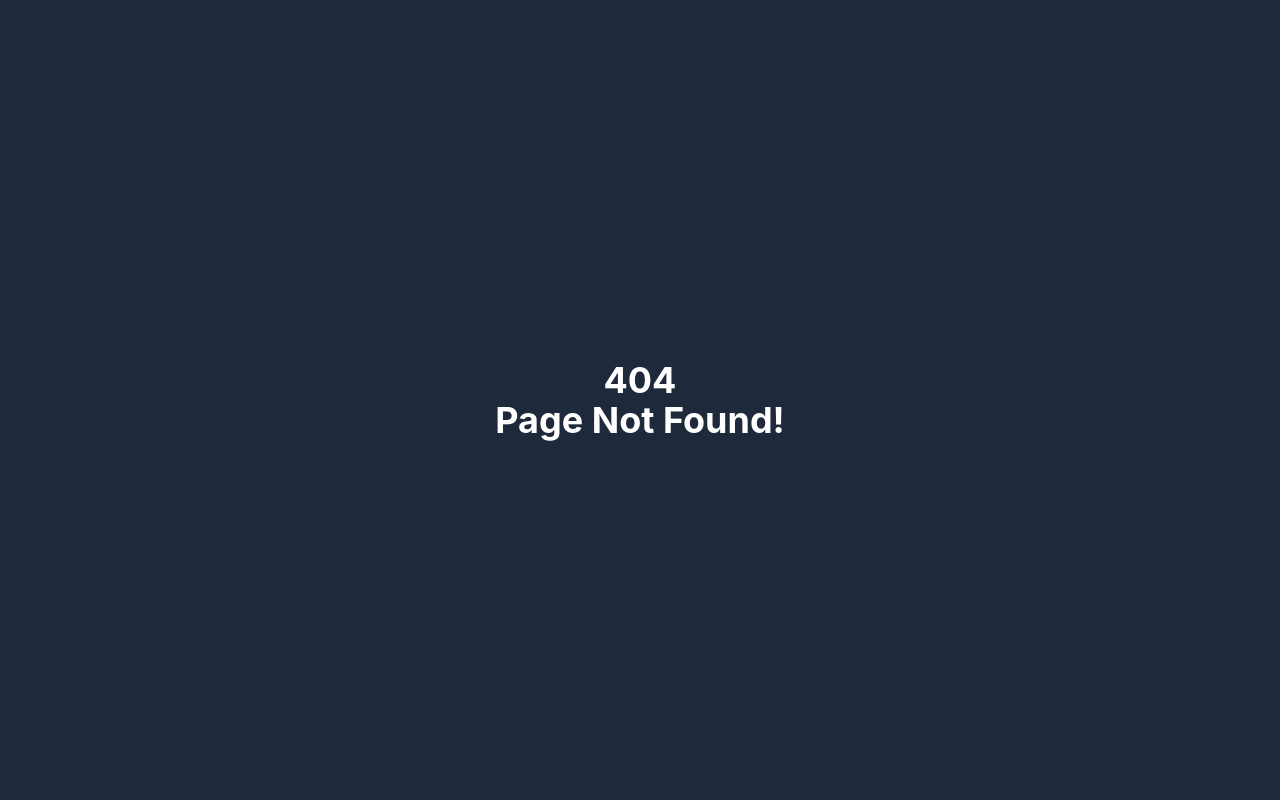
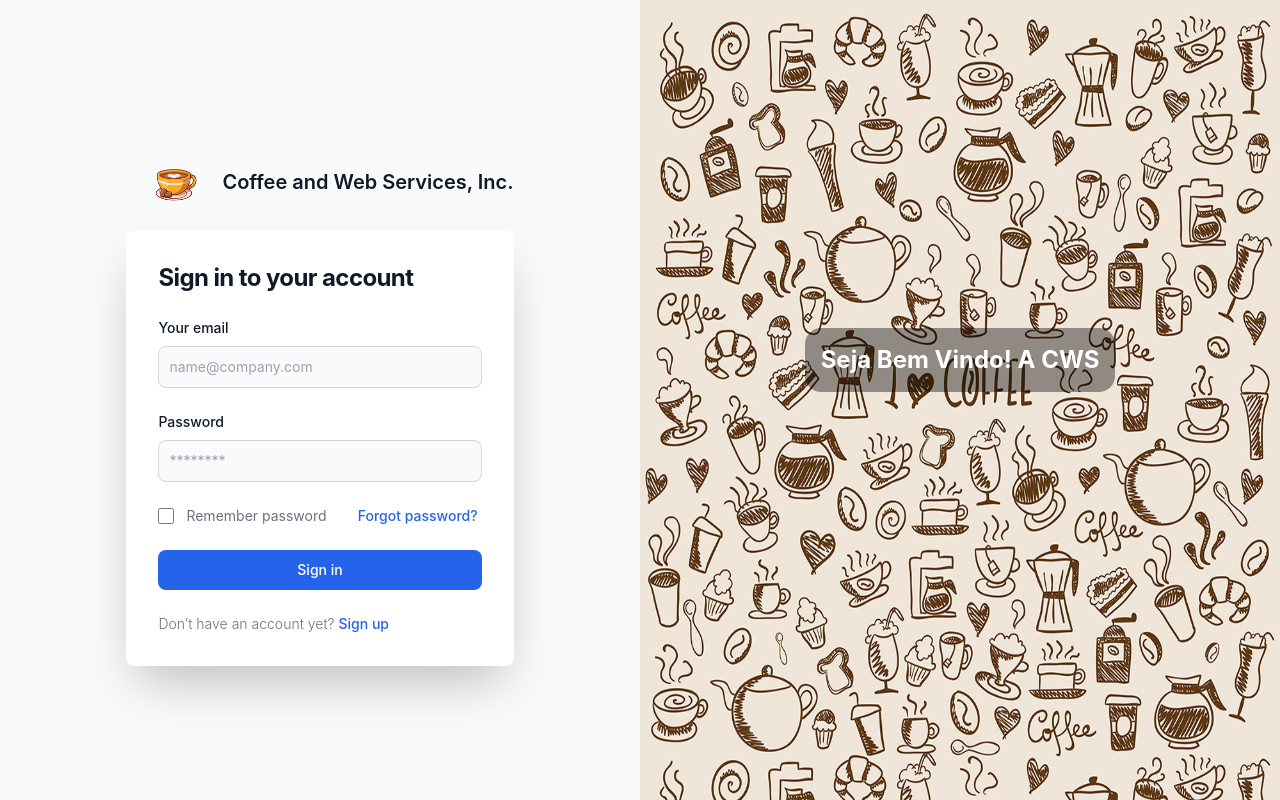
Before and after one commit to Bruno-GSilva/Coffee-Web-Service, a React (Vite) app: page /login in a window 1280 px wide. Before the commit this address had no page. Built offline with nearby package versions, Linux system fonts and the light colour scheme.

Commit message:
feat: waysprotects

```diff
--- a/src/App.tsx
+++ b/src/App.tsx
@@ -1,12 +1,13 @@
 import "flowbite";
 import ChangeFormContext from "./context/changeFormContext";
 
-import { Ways } from "./routes/index";
+import { Ways } from "./routes/Ways";
+import { RouterProvider } from "react-router-dom";
 
 function App() {
   return (
     <ChangeFormContext>
-      <Ways />
+      <RouterProvider router={Ways} />
     </ChangeFormContext>
   );
 }
--- a/src/components/UI/input.tsx
+++ b/src/components/UI/input.tsx
@@ -54,7 +54,7 @@ export const Input = (props: InputProps) => {
             </label>
           </div>
         </div>
-        <p className="text-sm mx-1 font-medium text-red-600 hover:underline dark:text-primary-500 cursor-pointer">
+        <p className="text-sm mx-1 font-medium text-primary-600 hover:underline dark:text-primary-500 cursor-pointer">
           <Link to={`${navigate}`}>{labelTextCheckbox}</Link>
         </p>
       </div>
--- a/src/components/login.tsx
+++ b/src/components/login.tsx
@@ -54,7 +54,7 @@ export const Login = () => {
             <p className="text-sm font-light text-gray-500 dark:text-gray-400">
               Don’t have an account yet?{" "}
               <span
-                className="font-medium text-primary-600 hover:underline dark:text-primary-500"
+                className="font-medium text-primary-600 hover:underline dark:text-primary-500 cursor-pointer"
                 onClick={() => setChangeForm(false)}>
                 Sign up
               </span>
--- a/src/components/register.tsx
+++ b/src/components/register.tsx
@@ -62,7 +62,7 @@ export const Register = () => {
             <p className="text-sm font-light text-gray-500 dark:text-gray-400">
               Already have an account?{" "}
               <span
-                className="font-medium text-primary-600 hover:underline dark:text-primary-500"
+                className="font-medium text-primary-600 hover:underline dark:text-primary-500 cursor-pointer"
                 onClick={() => setChangeForm(true)}>
                 Login here
               </span>
--- a/src/main.tsx
+++ b/src/main.tsx
@@ -1,14 +1,11 @@
 import * as React from "react";
 import * as ReactDOM from "react-dom/client";
-import { BrowserRouter } from "react-router-dom";
 
 import "./index.css";
 import App from "./App";
 
 ReactDOM.createRoot(document.getElementById("root")!).render(
   <React.StrictMode>
-    <BrowserRouter>
-      <App />
-    </BrowserRouter>
+    <App />
   </React.StrictMode>
 );
--- a/src/pages/Authentication/_layout.tsx
+++ b/src/pages/Authentication/_layout.tsx
@@ -1,20 +1,15 @@
-import React, { useContext } from "react";
+import { useContext } from "react";
 
 import background from "../../assets/bg-coffee.jpg";
 import { GlobalChangeContext } from "../../context/changeFormContext";
+import { Outlet } from "react-router-dom";
 
-interface LayoutAuthProps {
-  children: React.ReactNode;
-}
-
-export const LayoutAuth: React.FC<LayoutAuthProps> = ({
-  children,
-}: LayoutAuthProps) => {
+export const LayoutAuth = () => {
   const { changeForm } = useContext(GlobalChangeContext);
   return (
     <main className="w-full h-screen flex">
       <div className="relative w-full h-full flex">
-        <div className="flex absolute w-full h-screen">{children}</div>
+        <div className="flex absolute w-full h-screen">{<Outlet />}</div>
         <div
           className={`z-50 absolute hidden md:flex md:justify-center md:items-center w-1/2 h-full ${
             changeForm ? "right-0" : "left-0"
--- /dev/null
+++ b/src/pages/Home/index.tsx
@@ -0,0 +1,12 @@
+import React, { useState, useEffect } from "react";
+
+interface PageHomeProps {}
+
+export const PageHome: React.FC = ({}: PageHomeProps) => {
+  return (
+    <div
+      className={`w-full h-screen flex justify-center items-center bg-slate-800`}>
+      <h1 className={`text-white text-2xl font-bold`}>Hello PageHome</h1>
+    </div>
+  );
+};
--- /dev/null
+++ b/src/routes/ProtectWays.tsx
@@ -0,0 +1,8 @@
+import { Navigate, Outlet } from "react-router-dom";
+
+const WaysProtect = () => {
+  let auth = { token: false };
+  return auth.token ? <Outlet /> : <Navigate to={"/login"} />;
+};
+
+export default WaysProtect;
--- /dev/null
+++ b/src/routes/Ways.tsx
@@ -0,0 +1,46 @@
+import { createBrowserRouter } from "react-router-dom";
+
+// authentication
+import WaysProtect from "./ProtectWays";
+// layouts
+import { LayoutAuth } from "../pages/Authentication/_layout";
+
+// screens
+import { PageLogin } from "../pages/Authentication/pageLogin";
+import { PageRecover } from "../pages/Authentication/pageRecover";
+import { PageRedefine } from "../pages/Authentication/pageRedefine";
+import { PageHome } from "../pages/Home";
+import { PageNotFound } from "../pages/pageNotFound";
+
+export const Ways = createBrowserRouter([
+  {
+    path: "/",
+    element: <WaysProtect />,
+    children: [
+      {
+        path: "home",
+        element: <PageHome />,
+      },
+    ],
+    errorElement: <PageNotFound />,
+  },
+  {
+    path: "/login/*",
+    element: <LayoutAuth />,
+    children: [
+      {
+        index:true,
+        element: <PageLogin />,
+      },
+      {
+        path: "recovery",
+        element: <PageRecover />,
+      },
+      {
+        path: "redefine",
+        element: <PageRedefine />,
+      },
+
+    ],
+  },
+]);
--- a/src/routes/index.tsx
+++ /dev/null
@@ -1,29 +0,0 @@
-import { Routes, Route, Navigate } from "react-router-dom";
-import { LayoutAuth } from "../pages/Authentication/_layout";
-
-// screens
-import { PageLogin } from "../pages/Authentication/pageLogin";
-import { PageRecover } from "../pages/Authentication/pageRecover";
-import { PageRedefine } from "../pages/Authentication/pageRedefine";
-import { PageNotFound } from "../pages/pageNotFound";
-
-export const Ways = () => {
-  return (
-    <Routes>
-      <Route path="/" element={<Navigate to="/auth" />} />
-      <Route
-        path="/auth/*"
-        element={
-          <LayoutAuth>
-            <Routes>
-              <Route index element={<PageLogin />} />
-              <Route path="recovery" element={<PageRecover />} />
-              <Route path="redefine" element={<PageRedefine />} />
-            </Routes>
-          </LayoutAuth>
-        }
-      />
-      <Route path="*" element={<PageNotFound />} />
-    </Routes>
-  );
-};
```
